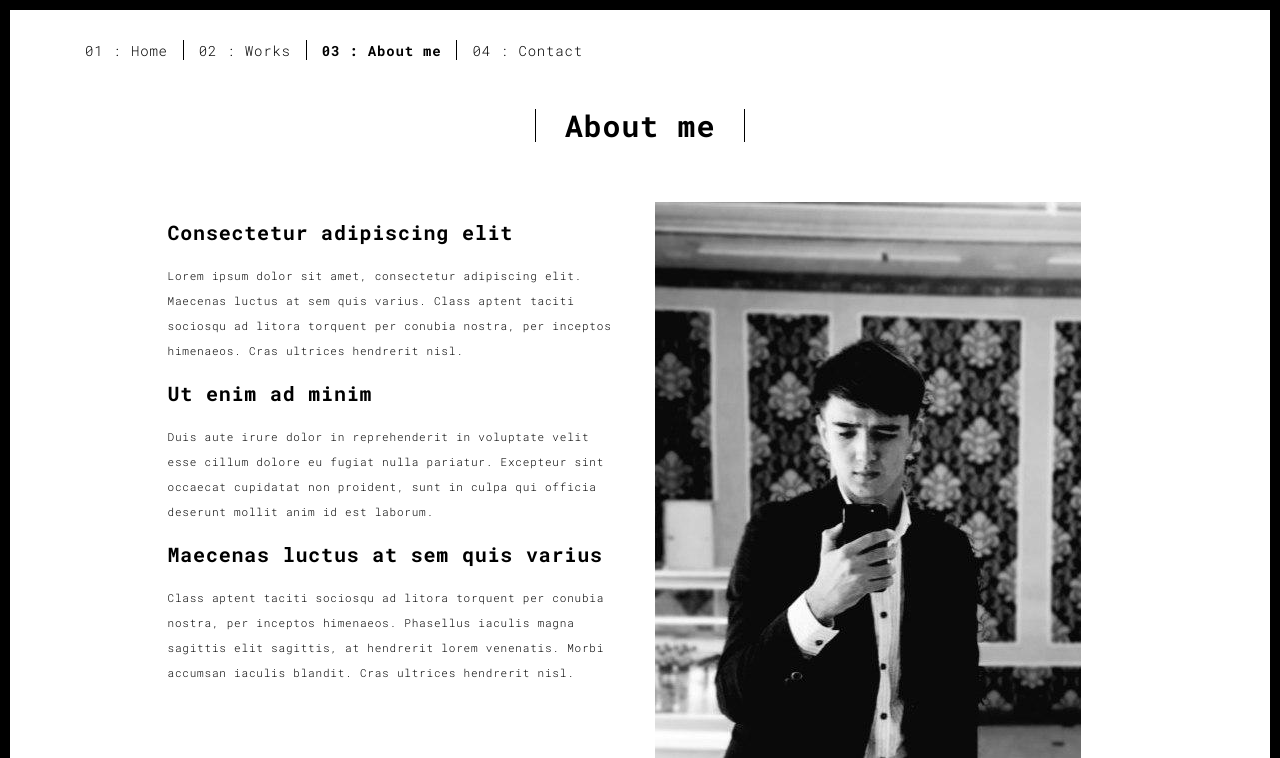
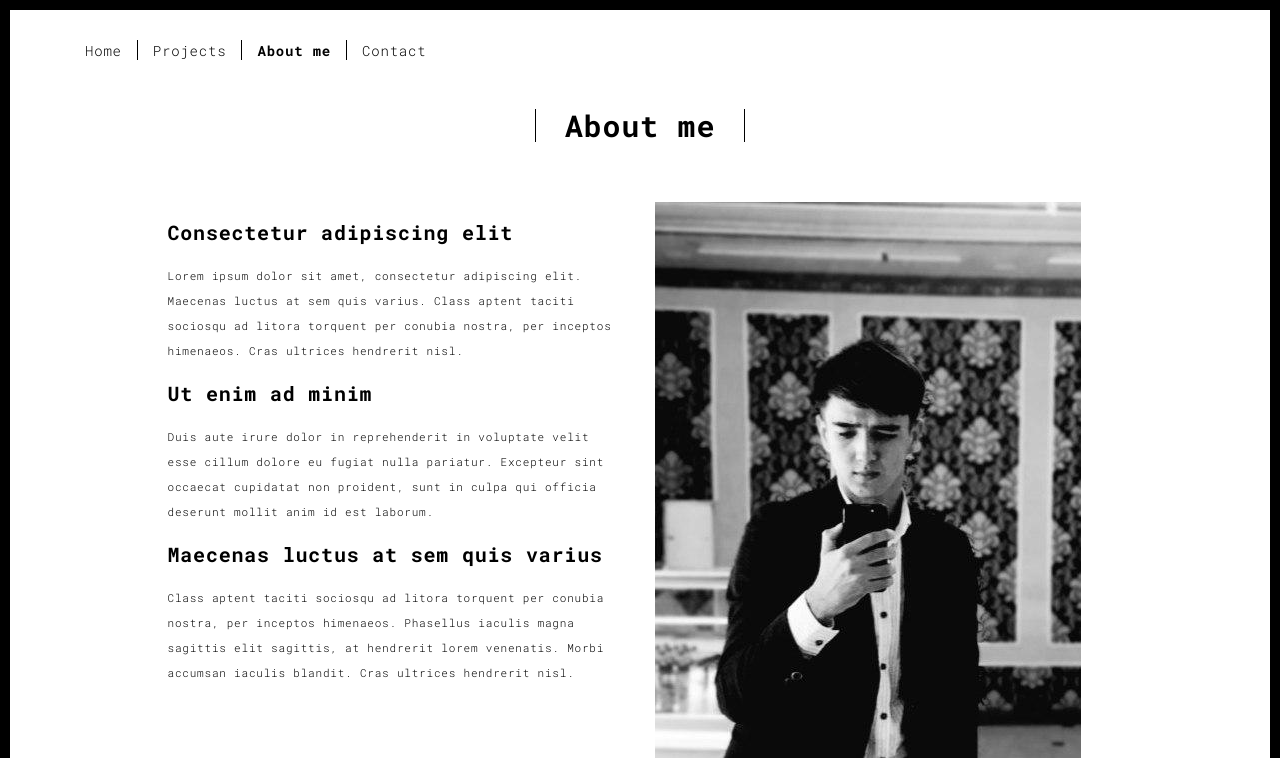
Before and after one commit to team19devs/web-portfolio, a Flask app: page /about.html in a window 1280 px wide. Shown: the top 758 px of the page. Run offline with Flask 2, Linux system fonts and the light colour scheme; some libraries are stand-ins or nearby versions.

Commit message:
updated content of about.html

```diff
--- a/templates/about.html
+++ b/templates/about.html
@@ -7,15 +7,16 @@
   <meta content="width=device-width,initial-scale=1" name="viewport">
   <meta content="description" name="description">
   <meta name="google" content="notranslate" />
-  <meta content="Mashup templates have been developped by Orson.io team" name="author">
+  <meta content="These website has been developed my Farrux" name="author">
 
   <!-- Disable tap highlight on IE -->
   <meta name="msapplication-tap-highlight" content="no">
 
   <link rel="apple-touch-icon" sizes="180x180" href="./static/assets/apple-icon-180x180.png">
   <link href="./static/assets/favicon.ico" rel="icon">
+  <link rel="shortcut icon" href="{{ url_for('static', filename='favicon.ico') }}">
 
-  <title>Title page</title>
+  <title>About developer</title>
 
 <link href="./static/main.css" rel="stylesheet"></head>
 
@@ -37,10 +38,10 @@
 
       <div class="collapse navbar-collapse" id="navbar-collapse">
         <ul class="nav navbar-nav ">
-          <li><a href="./index.html" title="">01 : Home</a></li>
-          <li><a href="./works.html" title="">02 : Works</a></li>
-          <li><a href="./about.html" title="">03 : About me</a></li>
-          <li><a href="./contact.html" title="">04 : Contact</a></li>
+          <li><a href="./index.html" title="">Home</a></li>
+          <li><a href="./works.html" title="">Projects</a></li>
+          <li><a href="./about.html" title="">About me</a></li>
+          <li><a href="./contact.html" title="">Contact</a></li>
                   </ul>
 
 
```
